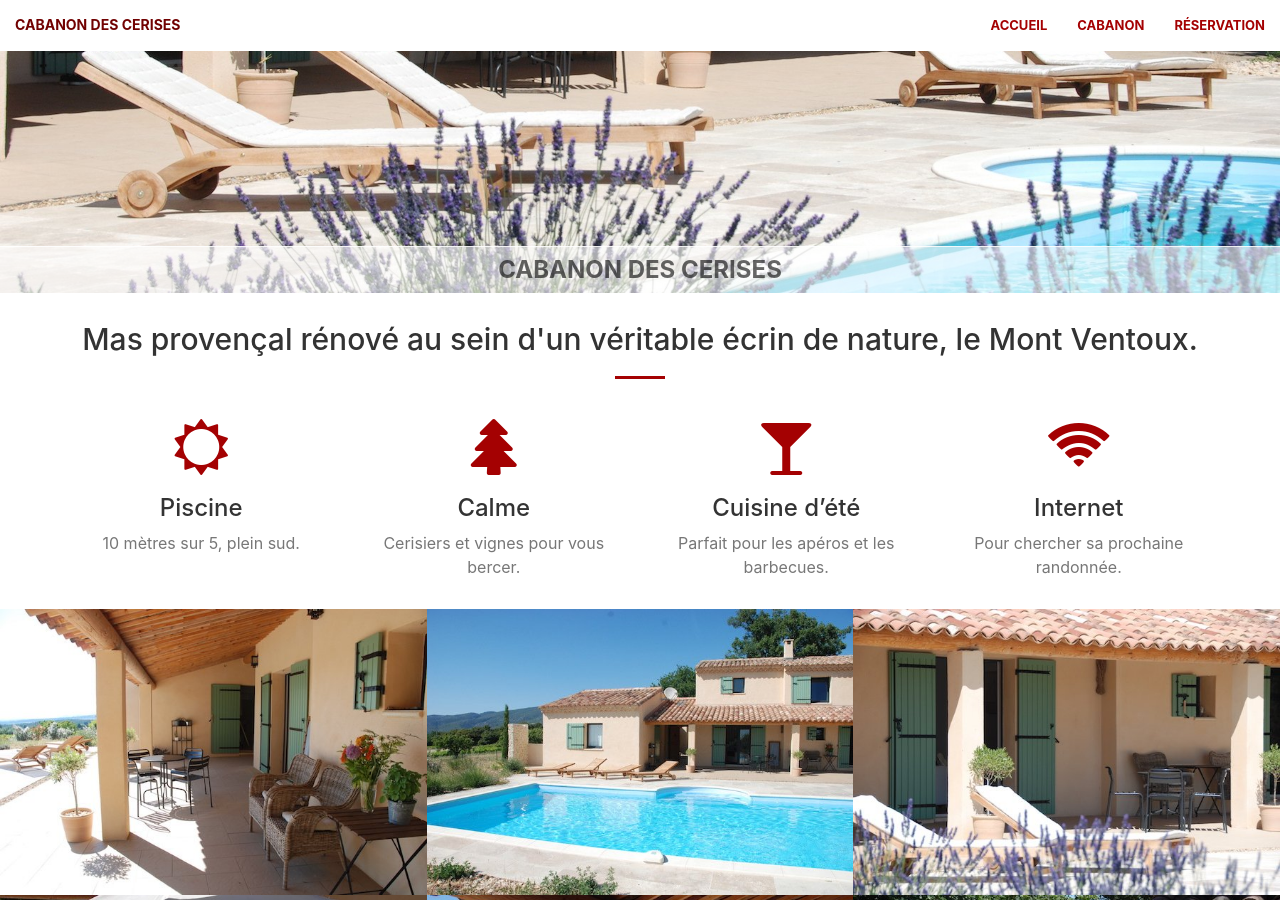
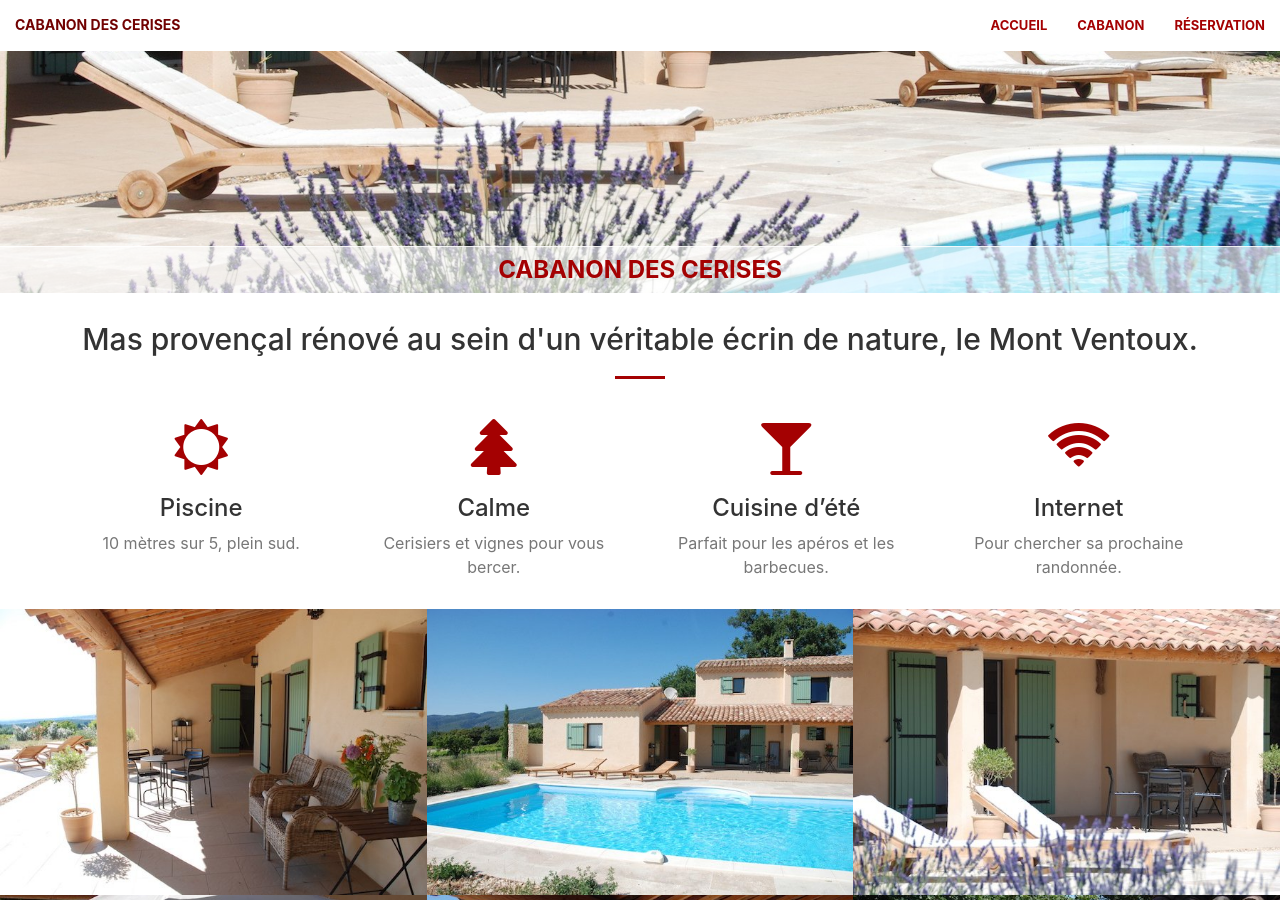
Before and after one commit to YoannDelpierre/cabanon, a Jekyll site: the page built from index.html, in a window 1280 px wide and 900 px high, scrolled down 247 px. Built offline with Jekyll 4.4.1, drawn with Linux system fonts in a browser that asks for light colours.

Commit message:
update deploy now and h1 for title

```diff
--- a/_sass/_base.scss
+++ b/_sass/_base.scss
@@ -169,7 +169,7 @@ header {
                 text-transform: uppercase;
                 margin-top: 0;
                 margin-bottom: 0;
-                color: rgba(black, .6)
+                color: $theme-primary;
             }
         }
     }
--- a/package.json
+++ b/package.json
@@ -1,7 +1,7 @@
 {
     "scripts": {
         "build": "JEKYLL_ENV=production bundle exec jekyll build",
-        "deploy-now": "npm run build && cd ~/projects/cabanon/_site && now --public",
+        "now": "npm run build && cd ~/projects/cabanon/_site && now --public",
         "start": "bundle exec jekyll serve"
     }
 }
```
